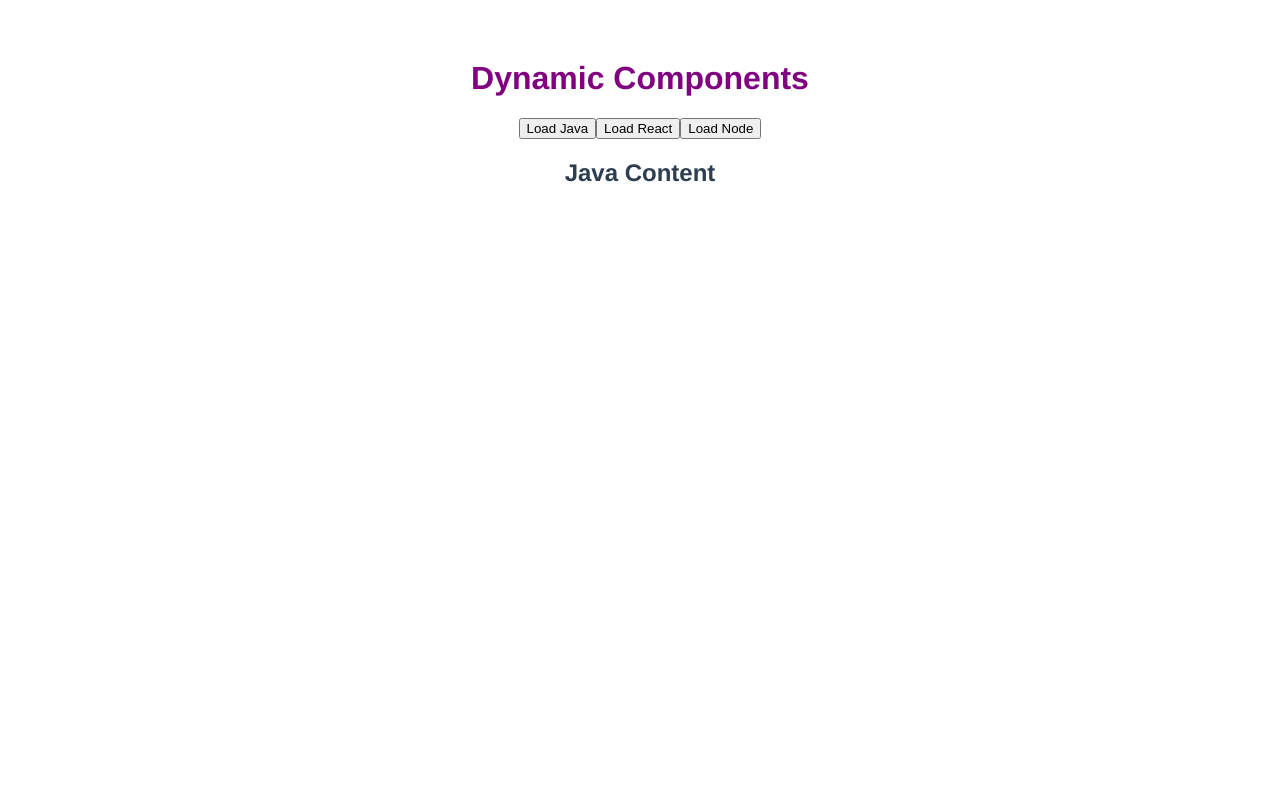
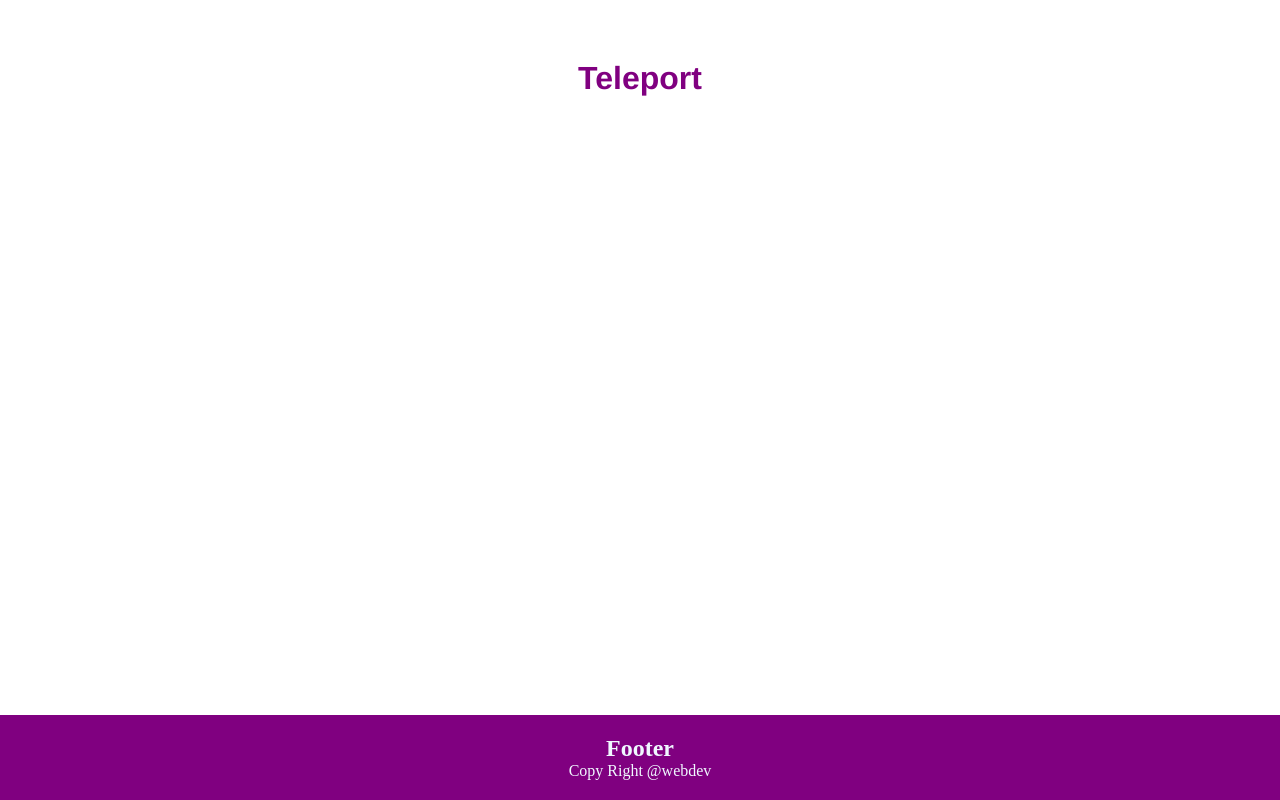
Before and after one commit to arvindk07/vue-step-by-step, a Vue app: page / in a window 1280 px wide. Built offline with nearby package versions, Linux system fonts and the light colour scheme.

Commit message:
teleport

```diff
--- a/public/index.html
+++ b/public/index.html
@@ -1,17 +1,23 @@
 <!DOCTYPE html>
 <html lang="">
   <head>
-    <meta charset="utf-8">
-    <meta http-equiv="X-UA-Compatible" content="IE=edge">
-    <meta name="viewport" content="width=device-width,initial-scale=1.0">
-    <link rel="icon" href="<%= BASE_URL %>favicon.ico">
+    <meta charset="utf-8" />
+    <meta http-equiv="X-UA-Compatible" content="IE=edge" />
+    <meta name="viewport" content="width=device-width,initial-scale=1.0" />
+    <link rel="icon" href="<%= BASE_URL %>favicon.ico" />
     <title><%= htmlWebpackPlugin.options.title %></title>
   </head>
   <body>
     <noscript>
-      <strong>We're sorry but <%= htmlWebpackPlugin.options.title %> doesn't work properly without JavaScript enabled. Please enable it to continue.</strong>
+      <strong
+        >We're sorry but <%= htmlWebpackPlugin.options.title %> doesn't work
+        properly without JavaScript enabled. Please enable it to
+        continue.</strong
+      >
     </noscript>
     <div id="app"></div>
     <!-- built files will be auto injected -->
+
+    <div id="footer"></div>
   </body>
 </html>
--- a/src/App.vue
+++ b/src/App.vue
@@ -22,4 +22,9 @@
   color: #2c3e50;
   margin-top: 60px;
 }
+* {
+  margin: 0;
+  padding: 0;
+  box-sizing: border-box;
+}
 </style>
--- /dev/null
+++ b/src/components/Footer.vue
@@ -0,0 +1,26 @@
+<template>
+  <div class="footerWrapper">
+    <h2>Footer</h2>
+    <p>Copy Right @webdev</p>
+  </div>
+</template>
+
+<script>
+export default {
+  name: "FooterVue",
+};
+</script>
+
+<style>
+.footerWrapper {
+  bottom: 0;
+  margin: 0;
+  padding: 0;
+  width: 100vw;
+  padding: 20px 0px;
+  position: absolute;
+  text-align: center;
+  color: aliceblue;
+  background-color: purple;
+}
+</style>
--- a/src/components/HigherOrder.vue
+++ /dev/null
@@ -1,8 +0,0 @@
-<template>
-  <h3>Higher Order</h3>
-</template>
-<script>
-export default {
-  name: "HigherOrder",
-};
-</script>
--- a/src/components/HomeComponents.vue
+++ b/src/components/HomeComponents.vue
@@ -1,27 +1,20 @@
 <template>
-  <h1>Dynamic Components</h1>
-  <button @click="tab = 'JavaVue'">Load Java</button>
-  <button @click="tab = 'ReactVue'">Load React</button>
-  <button @click="tab = 'NodeVue'">Load Node</button>
-  <component :is="tab" />
+  <h1>Teleport</h1>
+  <Teleport to="#footer">
+    <FooterVue />
+  </Teleport>
 </template>
 
 <script>
-import ReactVue from "./React.vue";
-import NodeVue from "./Node.vue";
-import JavaVue from "./Java.vue";
+import FooterVue from "./Footer.vue";
 export default {
   name: "HomeComponents",
   components: {
-    ReactVue,
-    NodeVue,
-    JavaVue,
+    FooterVue,
   },
 
   data() {
-    return {
-      tab: "JavaVue",
-    };
+    return {};
   },
 };
 </script>
--- a/src/components/Java.vue
+++ /dev/null
@@ -1,8 +0,0 @@
-<template>
-  <h2>Java Content</h2>
-</template>
-<script>
-export default {
-  name: "JavaVue",
-};
-</script>
--- a/src/components/Node.vue
+++ /dev/null
@@ -1,8 +0,0 @@
-<template>
-  <h2>Node Content</h2>
-</template>
-<script>
-export default {
-  name: "NodeVue",
-};
-</script>
--- a/src/components/React.vue
+++ /dev/null
@@ -1,22 +0,0 @@
-<template>
-  <h2>React Content</h2>
-  <button @click="reacttab = 'HigherOrder'">Higher Order</button>
-  <button @click="reacttab = 'ReduxComponents'">Redux Components</button>
-  <component :is="reacttab" />
-</template>
-<script>
-import HigherOrder from "./HigherOrder.vue";
-import ReduxComponents from "./ReduxComponents.vue";
-export default {
-  name: "ReactVue",
-  components: {
-    ReduxComponents,
-    HigherOrder,
-  },
-  data() {
-    return {
-      reacttab: "HigherOrder",
-    };
-  },
-};
-</script>
--- a/src/components/ReduxComponents.vue
+++ /dev/null
@@ -1,9 +0,0 @@
-<template>
-  <h2>Redux Components</h2>
-</template>
-
-<script>
-export default {
-  name: "ReduxComponents",
-};
-</script>
```
